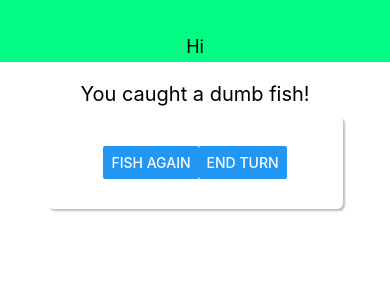
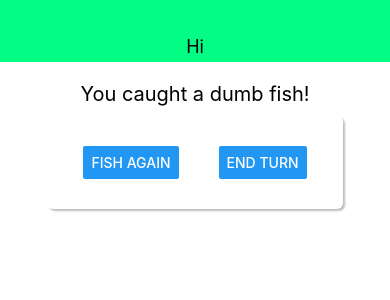
Before and after one commit to lukeclopez/LearnReactNative, a React Native app in the folder rn-first-app/: screen / in a window 390 px wide. Shown: the top 300 px of the page. Built offline with nearby package versions, Linux system fonts and the light colour scheme.

Commit message:
Put space between buttons

```diff
--- a/rn-first-app/screens/startGameScreen.jsx
+++ b/rn-first-app/screens/startGameScreen.jsx
@@ -9,8 +9,12 @@ const StartGameScreen = () => {
       <Text style={styles.title}>You caught a dumb fish!</Text>
       <Card style={styles.buttonsCard}>
         <View style={styles.buttonContainer}>
-          <Button title="Fish Again" />
-          <Button title="End Turn" />
+          <View style={styles.buttons}>
+            <Button title="Fish Again" />
+          </View>
+          <View style={styles.buttons}>
+            <Button title="End Turn" />
+          </View>
         </View>
       </Card>
     </View>
@@ -29,6 +33,9 @@ const styles = StyleSheet.create({
   buttonContainer: {
     flexDirection: "row",
     alignItems: "center"
+  },
+  buttons: {
+    marginHorizontal: 20
   }
 });
 
```
